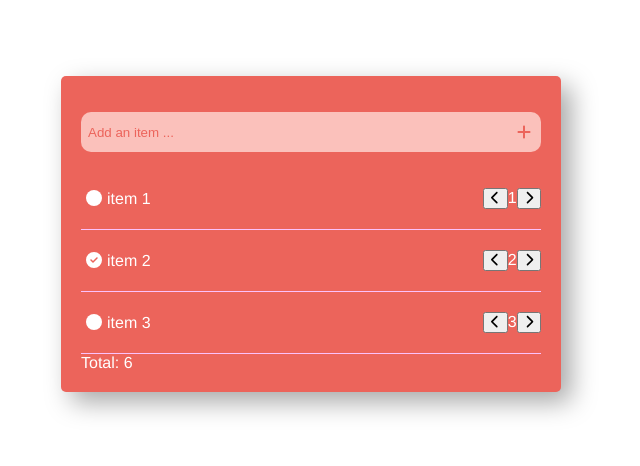
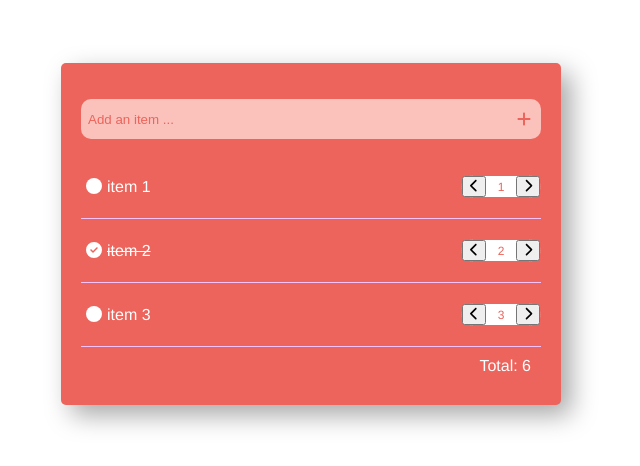
Before and after one commit to AmberYounus/Shopping-List-App, a React (Create React App) app: page / in a window 1280 px wide. Shown: the part 166-632 px from the top of the page, without its empty margins (329-969 px from the left). Built offline with nearby package versions, Linux system fonts and the light colour scheme.

Commit message:
update index.css file

```diff
--- a/src/index.css
+++ b/src/index.css
@@ -73,3 +73,30 @@ input:focus{
   margin-left: 5px;
   margin-right: 5px;
 }
+
+.item-action-buttons{
+  display: flex;
+  justify-content: space-between;
+}
+.remove-button{
+  color: #fff;
+  background: #fbc1bb;
+}
+.total{
+  float: right;
+  padding: 10px;
+}
+.quantity{
+  display: flex;
+  align-items: center;
+  justify-content: space-between;
+  border: 1px solid #ec645b;
+  background: #fff;
+  border-radius: 50px;
+  font-size: 12px;
+  color: #ec645b;
+  min-width: 80px;
+}
+.completed{
+  text-decoration: line-through;
+}
```
